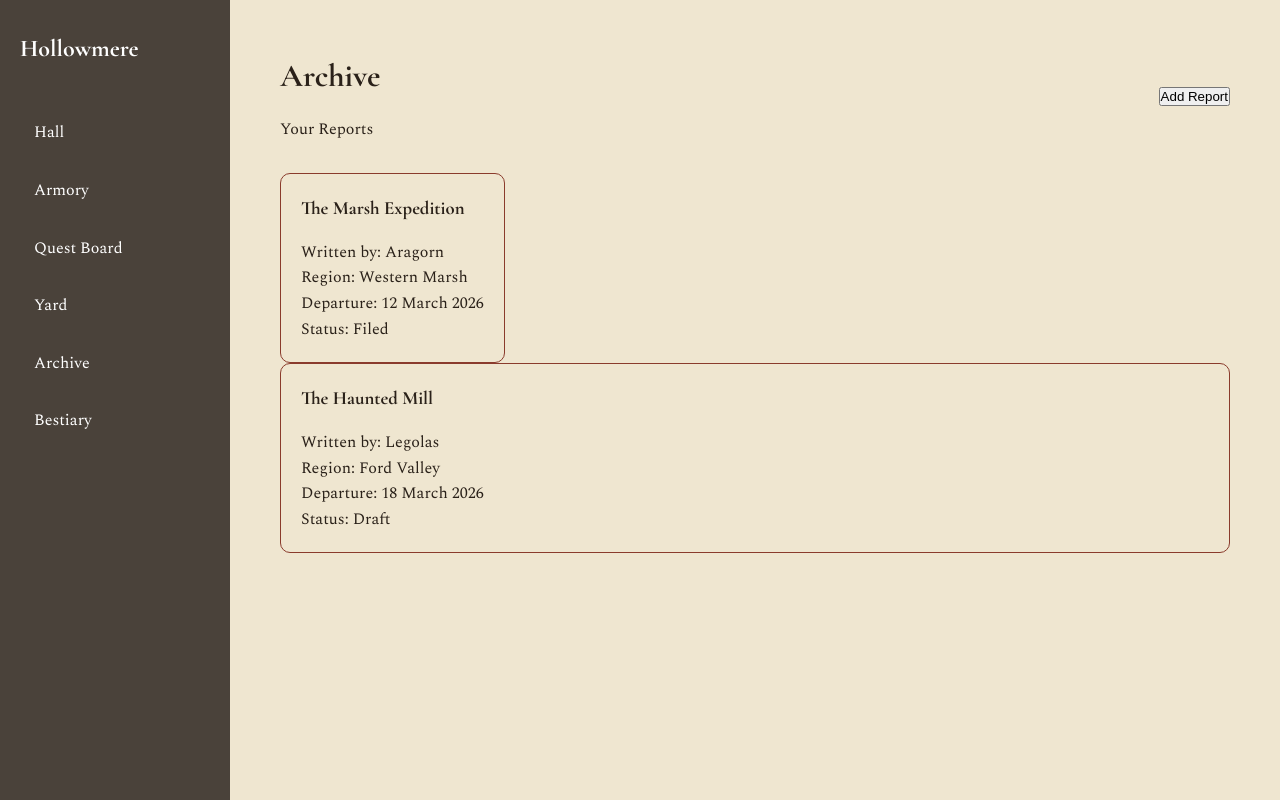
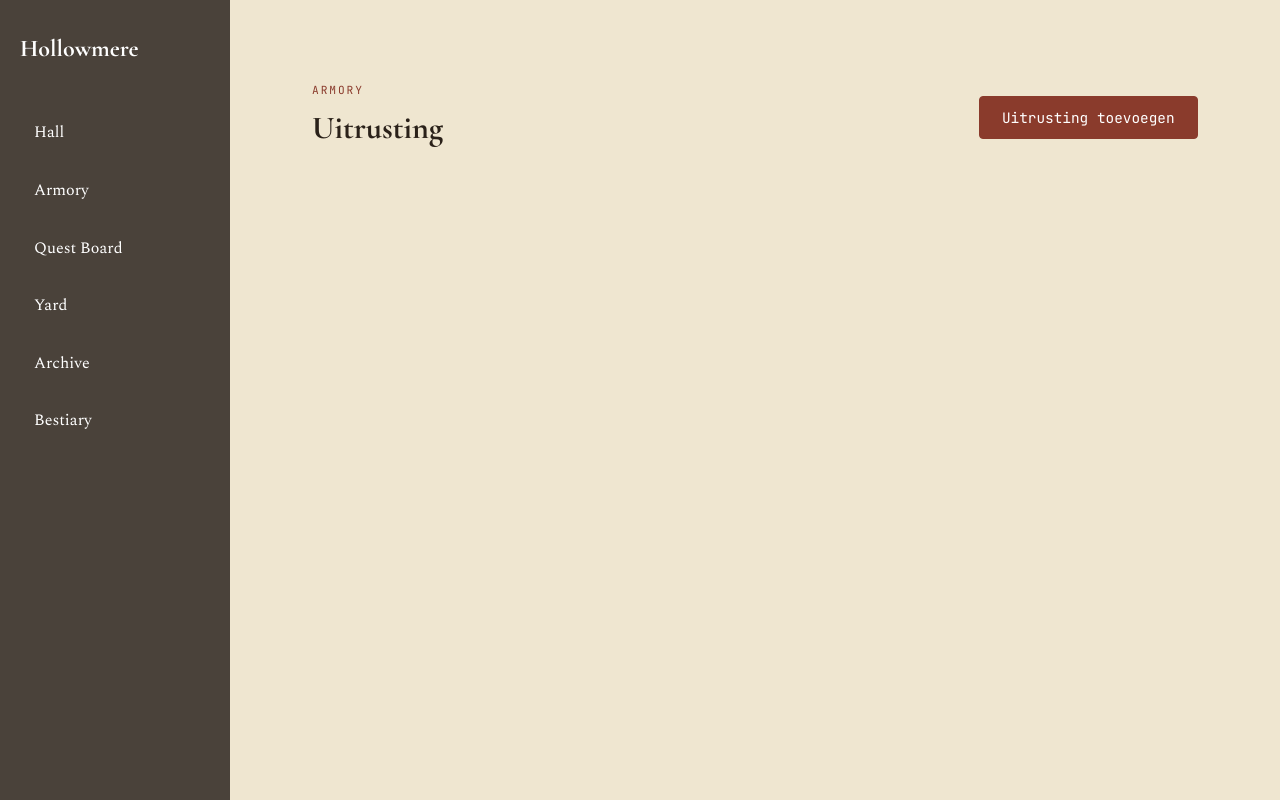
Before and after one commit to Koiya-RUAS/INF2C-Team-4-WebAppDev, a React (Vite) app in the folder React/ClientApp/: page /armory in a window 1280 px wide. Built offline with nearby package versions, Linux system fonts and the light colour scheme; a web font is replaced by a local one.

Commit message:
Routing Navbar

```diff
--- a/React/ClientApp/src/App.tsx
+++ b/React/ClientApp/src/App.tsx
@@ -1,27 +1,11 @@
-import { Route, Routes } from "react-router-dom";
+import { Link, Route, Routes } from "react-router-dom";
 import ArmoryPage from "./pages/armoryPage";
 import "./global.css";
 import QuestPage from "./pages/questPage";
 
-function App() {
+function ArchivePage() {
   return (
-      <div className="page">
-
-          <nav className="sidebar">
-              <h2>Hollowmere</h2>
-
-              <div className="pages-on-menu">
-                  <a href="#">Hall</a>
-                  <a href="#">Armory</a>
-                  <a href="#">Quest Board</a>
-                  <a href="#">Yard</a>
-                  <a href="#">Archive</a>
-                  <a href="#">Bestiary</a>
-              </div>
-          </nav>
-
-          <main className="content">
-
+    <>
       <div className="page-header">
         <div>
           <h1>Archive</h1>
@@ -48,8 +32,35 @@ function App() {
         <p>Departure: 18 March 2026</p>
         <p>Status: Draft</p>
       </div>
+    </>
+  );
+}
+
+function App() {
+  return (
+    <div className="page">
+      <nav className="sidebar">
+        <h2>Hollowmere</h2>
+
+        <div className="pages-on-menu">
+          <Link to="/">Hall</Link>
+          <Link to="/armory">Armory</Link>
+          <Link to="/quest">Quest Board</Link>
+          <Link to="/yard">Yard</Link>
+          <Link to="/archive">Archive</Link>
+          <Link to="/bestiary">Bestiary</Link>
+        </div>
+      </nav>
+
+      <main className="content">
+        <Routes>
+            <Route path="/" element={<ArchivePage />} />
+            <Route path="/armory" element={<ArmoryPage />} />
+            <Route path="/quest" element={<QuestPage />} />
+            <Route path="/archive" element={<ArchivePage />} />
+        </Routes>
       </main>
     </div>
-  )
+  );
 }
 export default App;
--- a/React/ClientApp/src/main.tsx
+++ b/React/ClientApp/src/main.tsx
@@ -1,11 +1,14 @@
 import { StrictMode } from 'react'
 import { createRoot } from 'react-dom/client'
+import { BrowserRouter } from 'react-router-dom'
 import './global.css'
 import './archive.css'
 import App from './App.tsx'
 
 createRoot(document.getElementById('root')!).render(
   <StrictMode>
-    <App />
+    <BrowserRouter>
+      <App />
+    </BrowserRouter>
   </StrictMode>,
 )
```
Lines whose indentation alone changed are shown as unchanged.
